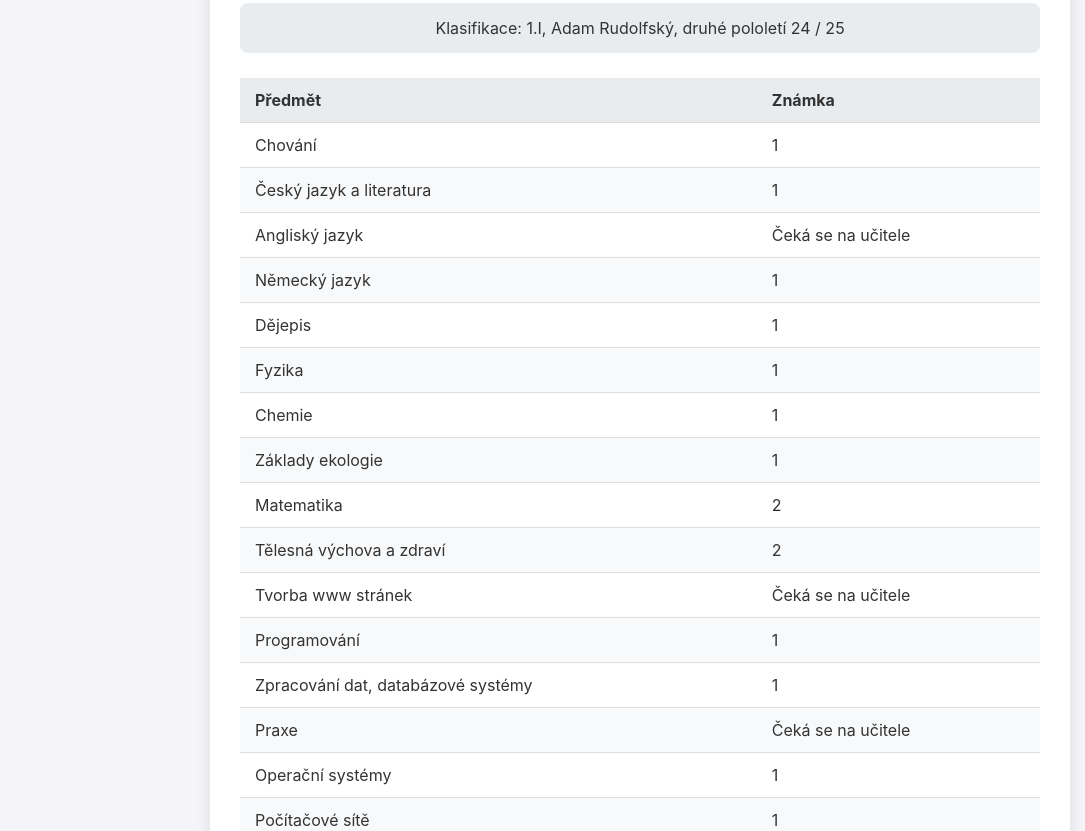
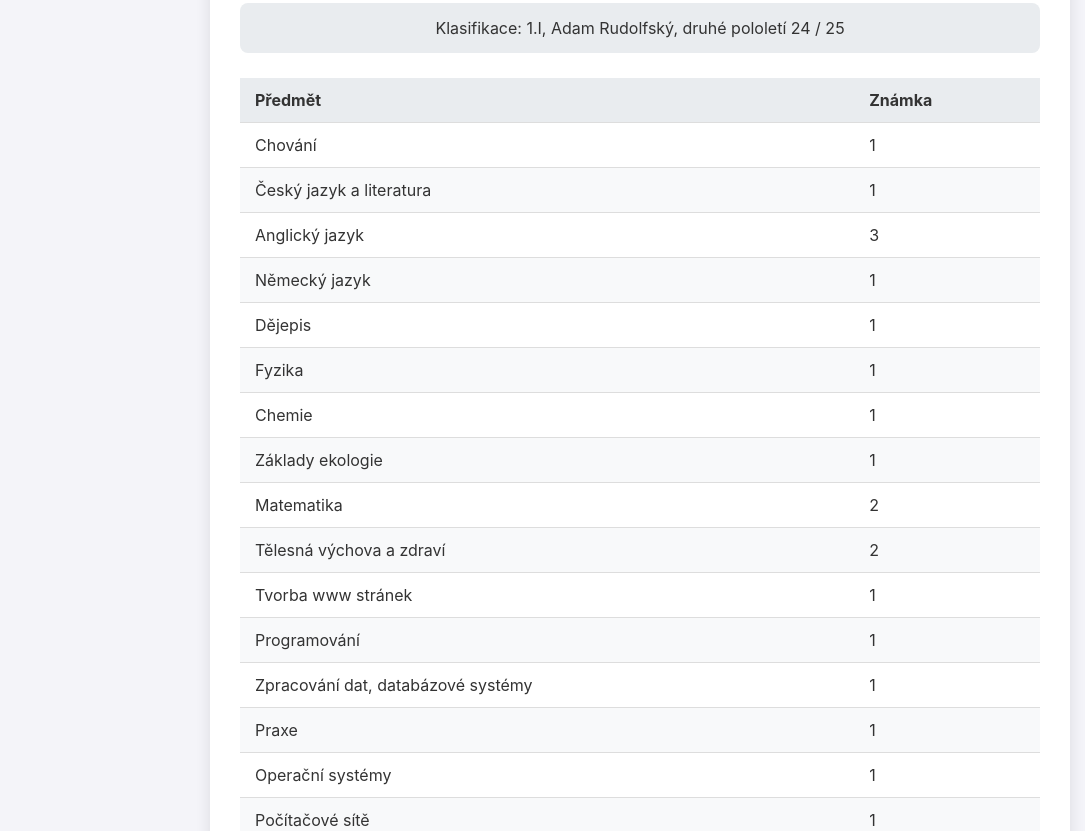
Before and after one commit to ssitas/zastupcez, a plain HTML site: page klasifikace_uzavrena.html in a window 1280 px wide. Shown: the part 121-952 px from the top of the page, without its empty margins (0-1085 px from the left). Drawn offline with Linux system fonts and the light colour scheme.

Commit message:
Update klasifikace_uzavrena.html

```diff
--- a/klasifikace_uzavrena.html
+++ b/klasifikace_uzavrena.html
@@ -29,8 +29,8 @@
                     <td>1</td>
                 </tr>
                 <tr>
-                    <td>Angliský jazyk</td>
-                    <td>Čeká se na učitele</td>
+                    <td>Anglický jazyk</td>
+                    <td>3</td>
                 </tr>
                 <tr>
                     <td>Německý jazyk</td>
@@ -62,7 +62,7 @@
                 </tr>
                  <tr>
                     <td>Tvorba www stránek</td>
-                    <td>Čeká se na učitele</td>
+                    <td>1</td>
                 </tr>
                  <tr>
                     <td>Programování</td>
@@ -74,7 +74,7 @@
                 </tr>
                  <tr>
                     <td>Praxe</td>
-                    <td>Čeká se na učitele</td>
+                    <td>1</td>
                 </tr>
                  <tr>
                     <td>Operační systémy</td>
```
